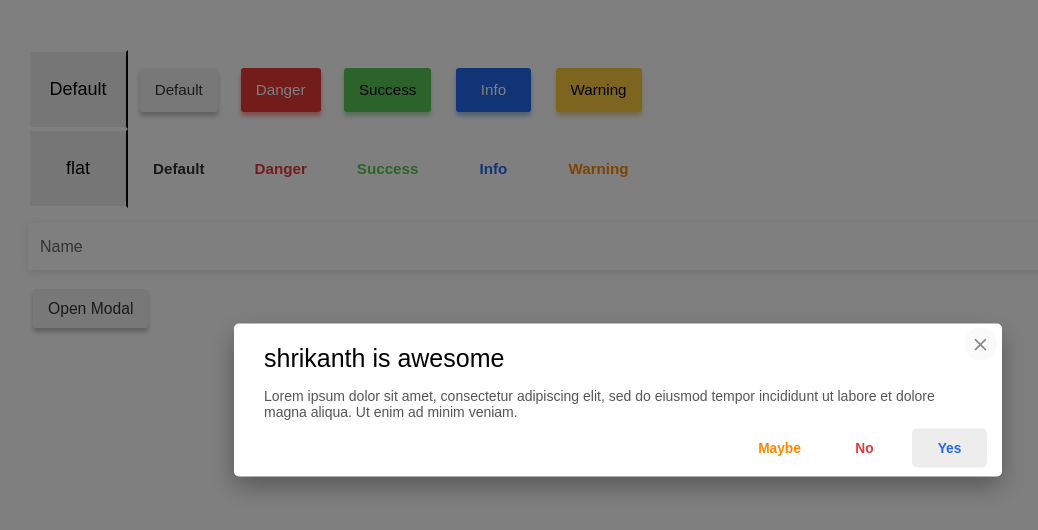
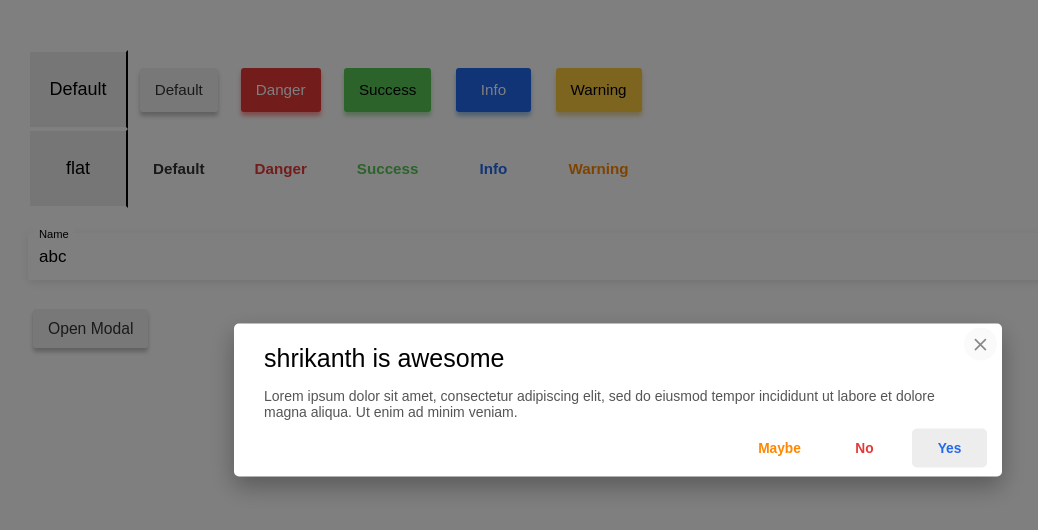
Before and after one commit to megashrieks/ui-kit, a React (Create React App) app: page / in a window 1280 px wide. Shown: the top 530 px of the page, without its empty margins (22-1060 px from the left). Built offline with nearby package versions, Linux system fonts and the light colour scheme.

Commit message:
removed the unneccessary hook functions minor style changes

```diff
--- a/src/library/Button/Button.js
+++ b/src/library/Button/Button.js
@@ -11,6 +11,7 @@ function Button(props) {
 	if (props.className) classNames += " " + props.className;
 	return (
 		<button
+			disabled={!!props.disabled}
 			onClick={props.onClick}
 			className={"cui btn" + btncolor + btntype + btnsize + classNames}
 		>
@@ -28,6 +29,7 @@ function IconButton(props) {
 	if (props.className) classNames += " " + props.className;
 	return (
 		<button
+			disabled={!!props.disabled}
 			onClick={props.onClick}
 			className={
 				"cui btn btn-icon btn-rounded" + btncolor + btntype + classNames
--- a/src/library/CustomInput/CustomInput.css
+++ b/src/library/CustomInput/CustomInput.css
@@ -9,7 +9,8 @@
 	border: 1px solid var(--border-color);
 	transition: 0.3s;
 	border-radius: 3px;
-	margin: 15px 0;
+	margin: 25px 0;
+	text-align: left;
 }
 .custom-input.error {
 	--shadow-color: var(--error-shadow);
@@ -24,14 +25,18 @@
 	height: 45px;
 	line-height: 45px;
 	padding-left: 10px;
-	color: #666;
+	color: #999;
+	font-weight: lighter;
 	box-sizing: border-box;
 	top: 0;
 	left: 0;
-	transition: 0.3s;
+	transition: 0.2s;
 	cursor: text;
 	border-left: 1px solid #fff;
 	border-right: 1px solid #fff;
+}
+.custom-input .label::selection {
+	background: transparent;
 }
 .custom-input input {
 	border: none;
@@ -60,9 +65,12 @@
 .custom-input.error {
 	--border-color: var(--error);
 }
-.custom-input.error .label {
+.custom-input.error input:focus + .label,
+.custom-input.error input:not([value=""]) + .label {
 	border-left: 1px solid var(--error);
 	border-right: 1px solid var(--error);
+}
+.custom-input.error .label {
 	color: var(--error);
 }
 .custom-input .error-message {
--- a/src/library/CustomInput/CustomInput.js
+++ b/src/library/CustomInput/CustomInput.js
@@ -1,33 +1,10 @@
-import React, { useState, Component } from "react";
+import React, { Component } from "react";
 import "./CustomInput.css";
-function inputHook(defaultvalue, changeWatcher, blurWatcher) {
-	const [value, setValue] = useState(defaultvalue);
-	return {
-		value,
-		onChange({ target: { value } }) {
-			setValue(value);
-			changeWatcher(value);
-		},
-		onBlur({ target: { value } }) {
-			blurWatcher(value);
-		}
-	};
-}
-
-function watchHandler(props) {
-	var changeWatcher = () => {};
-	var blurWatcher = () => {};
-	if (!!props.triggerOnChange) changeWatcher = props.watcher;
-	else blurWatcher = props.watcher;
-	var input = inputHook("", changeWatcher, blurWatcher);
-	return input;
-}
-
 class CustomInput extends Component {
 	constructor(props) {
 		super(props);
 		this.state = {
-			value: this.props.defaultvalue,
+			value: this.props.defaultValue,
 			onChange: this.change(
 				!!this.props.triggerOnChange ? this.props.watcher : () => {}
 			),
@@ -40,13 +17,17 @@ class CustomInput extends Component {
 		this.setState({
 			value
 		});
-		fn(value);
+		fn && fn(value);
 	};
 	render() {
 		var errorclass = !!this.props.error ? " error" : "";
 		return (
 			<label className={"custom-input" + errorclass}>
-				<input {...this.state} disabled={!!this.props.disabled} />
+				<input
+					{...this.state}
+					disabled={!!this.props.disabled}
+					type={this.props.type || "text"}
+				/>
 				<div className="label">{this.props.label}</div>
 				<div className="error-message">{this.props.errorMessage}</div>
 			</label>
--- a/src/library/global.css
+++ b/src/library/global.css
@@ -10,3 +10,7 @@
 .padded-container.vertical {
 	padding: 10px 0;
 }
+a:focus {
+	text-decoration: none;
+	outline: none;
+}
```
